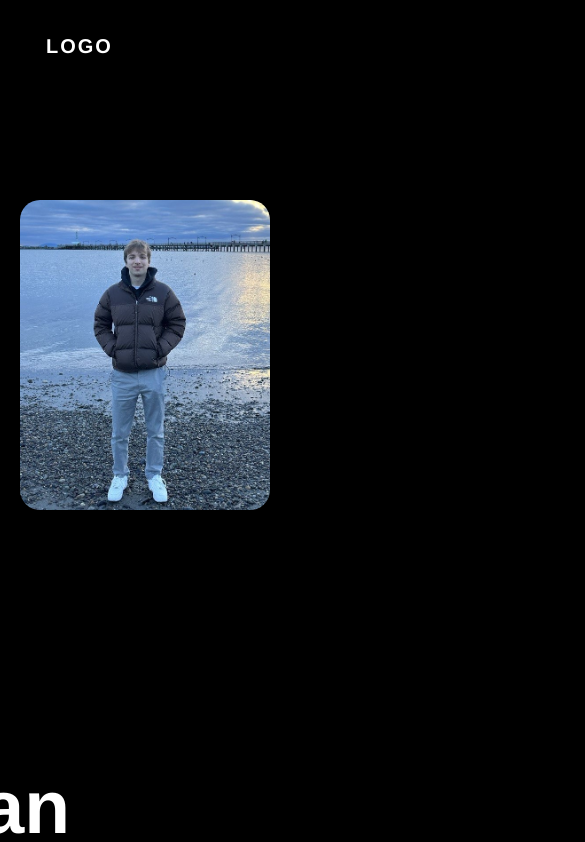
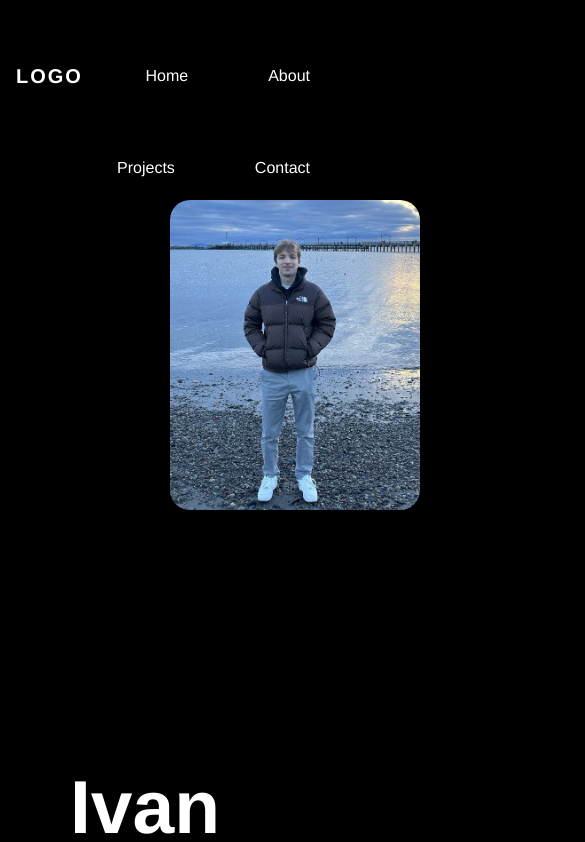
Before and after one commit to IvanRoussev/ivanroussev.com, a React (Create React App) app: page / in a window 390 px wide. Shown: the top 842 px of the page, 585 px wide, since content can reach past the window. Built offline with nearby package versions, Linux system fonts and the light colour scheme.

Commit message:
making responsive

```diff
--- a/src/App.css
+++ b/src/App.css
@@ -39,9 +39,8 @@ header {
 
 .logo {
   line-height: 60px;
-  position: fixed;
   float: left;
-  margin: 16px 46px;
+  margin: 16px;
   color: #fff;
   font-weight: bold;
   font-size: 20px;
@@ -200,33 +199,7 @@ nav ul li a {
   border-radius: 20px;
 }
 
-@media (max-width: 786px) {
-  .logo {
-    position: fixed;
-    top: 0;
-    margin-top: 16px;
-  }
-
-  nav ul {
-    max-height: 0px;
-    background: #000;
-  }
-
-  nav.black ul {
-    background: #000;
-  }
-
-  .showing {
-    max-height: 34em;
-  }
-
-  nav ul li {
-    box-sizing: border-box;
-    width: 100%;
-    padding: 24px;
-    text-align: center;
-  }
-
+@media (max-width: 768px) {
   .menu-icon {
     display: block;
   }
@@ -238,20 +211,18 @@ nav ul li a {
   .main-home {
     display: flex;
     flex-direction: column;
-  }
-  /* .project-grids {
-    margin-top: 50px;
-    background-color: lightgray;
-    display: grid;
-    grid-template-columns: 1;
+    margin-right: 0px;
   }
 
-  .project-box {
-    width: 50px;
-    margin: 10px 10px 10px 10px;
-    background-color: #f1f1f1;
-    padding: 20px;
-    text-align: center;
-    border-radius: 20px;
-  } */
+  #navbar ul {
+    display: none;
+  }
+
+  #navbar ul.active {
+    display: block;
+  }
+
+  #navbar li {
+    margin: 10px 0;
+  }
 }
--- a/src/components/Home.js
+++ b/src/components/Home.js
@@ -9,7 +9,7 @@ function Home() {
       <Navbar />
       <div className='home-page' id='home'>
         <div className='main-home'>
-          <div className=''>
+          <div className='ivan-picture'>
             <img
               className='homepage-img'
               src={ivanPic}
--- a/src/components/Navbar.js
+++ b/src/components/Navbar.js
@@ -4,9 +4,9 @@ function Navbar() {
       <div className='menu-icon'>
         <i className='fa fa-bars fa-2x'></i>
       </div>
-      <div className='logo'>LOGO</div>
       <div className='menu'>
         <ul>
+          <div className='logo'>LOGO</div>
           <li>
             <a href='#home'>Home</a>
           </li>
--- a/src/components/Projects.js
+++ b/src/components/Projects.js
@@ -1,7 +1,7 @@
 function Projects() {
   return (
     <div className='projects-class' id='projects'>
-      <div className='projects-title'>
+      {/* <div className='projects-title'>
         <h1>Projects</h1>
       </div>
       <div className='project-grids'>
@@ -9,7 +9,7 @@ function Projects() {
         <div className='project-box'>0</div>
         <div className='project-box'>0</div>
         <div className='project-box'>0</div>
-      </div>
+      </div> */}
     </div>
   );
 }
```
